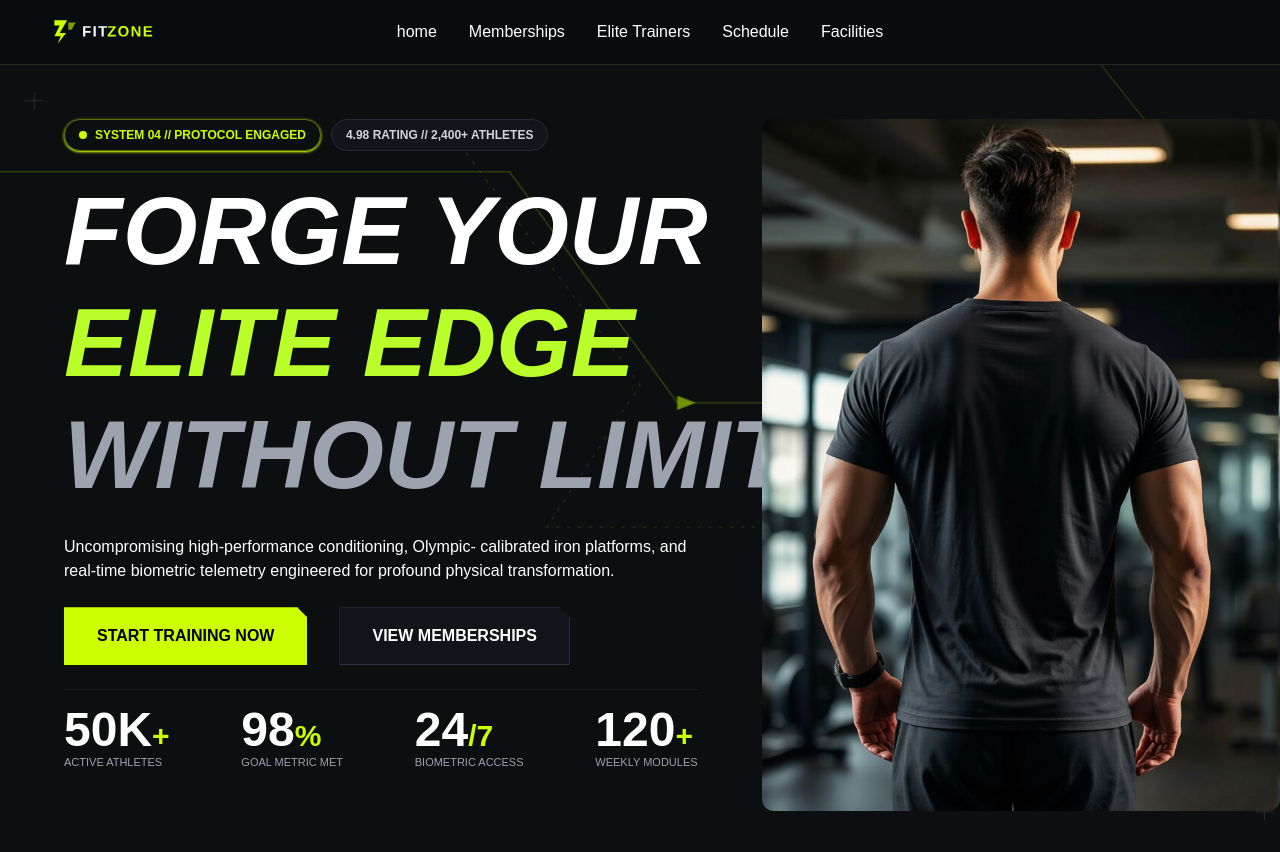
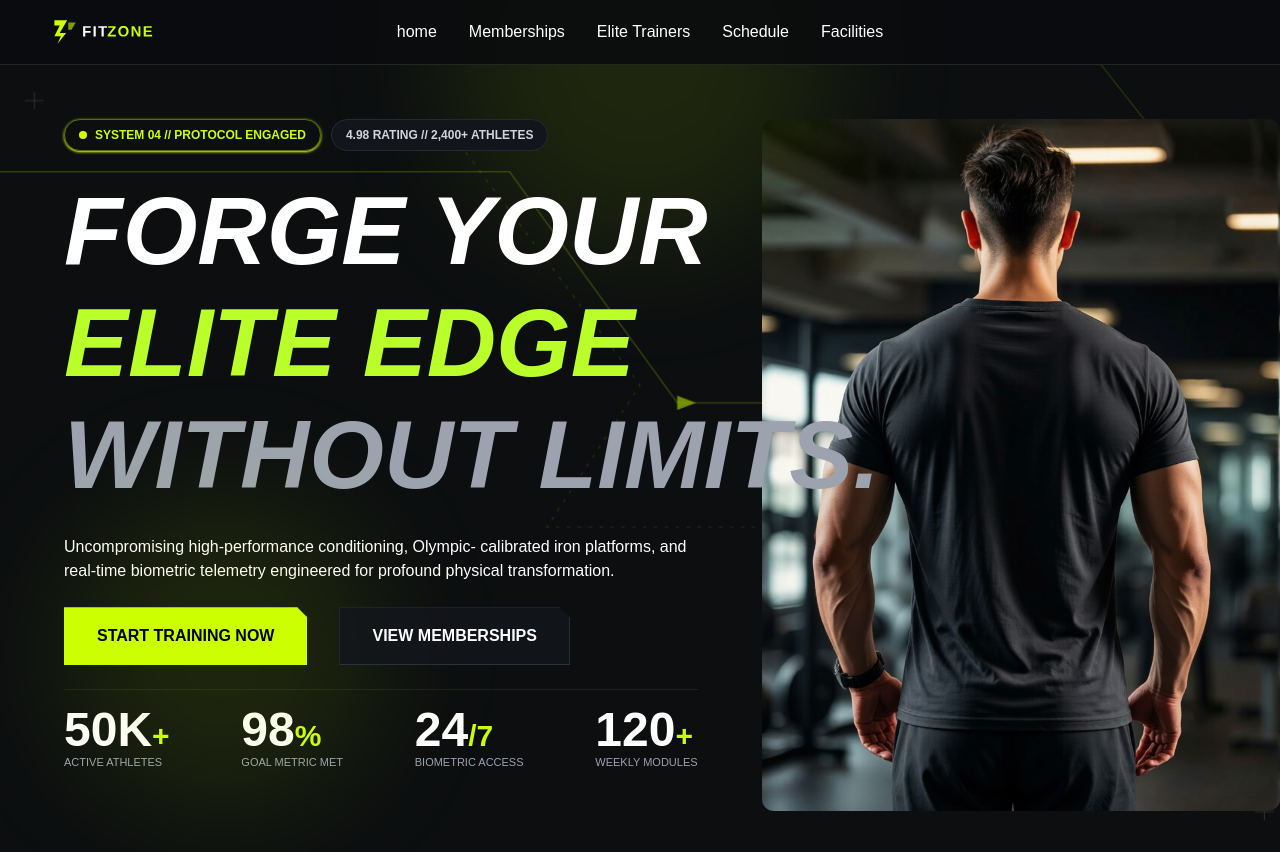
Before and after one commit to Mohamed-Mos-aad/fitzone, a Next.js app: page / in a window 1280 px wide. Shown: the top 852 px of the page. Built offline with nearby package versions, Linux system fonts and the light colour scheme.

Commit message:
hero section updated

```diff
--- a/presentation/components/navigation/NavBar.tsx
+++ b/presentation/components/navigation/NavBar.tsx
@@ -14,7 +14,7 @@
 
 
     return (
-        <nav className="bg-[#0A0C0E]/90 border-b border-[#222720] py-4 px-6 lg:px-12 flex items-center justify-between relative">
+        <nav className="bg-[#0A0C0E]/90 border-b border-[#222720] py-4 px-6 z-10000000 lg:px-12 flex items-center justify-between relative">
             <Image src={logo} alt="fitzone logo icon" height={32}/>
             <ul className="hidden lg:flex items-center gap-8 absolute left-1/2 -translate-x-1/2">
                 <li className="hover:text-[#C3F400] cursor-pointer transition-colors"> home </li>
--- a/presentation/components/ui/Button.tsx
+++ b/presentation/components/ui/Button.tsx
@@ -16,7 +16,7 @@
 
 
     return (
-        <button className={`${types[type]} border px-8 py-4 font-bold [clip-path:polygon(0_0,calc(100%-10px)_0,100%_10px,100%_100%,0_100%)]`}>
+        <button className={`${types[type]} border px-8 py-4 font-bold [clip-path:polygon(0_0,calc(100%-10px)_0,100%_10px,100%_100%,0_100%)] cursor-pointer hover:shadow shadow-[#CCFF00]`}>
             {title}
         </button>
     )
--- a/presentation/sections/landing/Hero.tsx
+++ b/presentation/sections/landing/Hero.tsx
@@ -9,6 +9,7 @@
 export default function Hero() {
     return (
         <div className='w-full min-h-screen h-full lg:h-screen flex items-center justify-center relative py-24 lg:py-0'>
+            <span className='w-[30%] aspect-square bg-[#CCFF00]/10 rounded-full absolute blur-3xl left-[35%] -top-50'></span>
             <Image
                 src={background}
                 alt='background'
@@ -16,8 +17,9 @@
                 className='object-cover -z-10'
                 priority
             />
-            <div className='w-[90%] grid grid-cols-1 lg:grid-cols-[55%_45%] gap-10 lg:gap-16 mx-auto py-4'>
-                <div className='flex flex-col gap-6'>
+            <div className='w-[90%] grid grid-cols-1 lg:grid-cols-[55%_45%] gap-10 lg:gap-16 mx-auto py-4 '>
+                <div className='flex flex-col gap-6 relative'>
+                    <span className='w-[50%] aspect-square bg-[#CCFF00]/10 rounded-full absolute blur-3xl left-0 bottom-0'></span>
                     <div className='flex flex-wrap gap-2.5'>
                         <h2 className='w-fit flex items-center gap-2 border border-[#CCFF00]/40 px-3.5 py-1.5 rounded-full shadow-sm shadow-[#CCFF00] text-[12px] font-bold text-[#CCFF00]'>
                             <span className='w-2 h-2 flex bg-[#CCFF00] rounded-full'></span>
```
